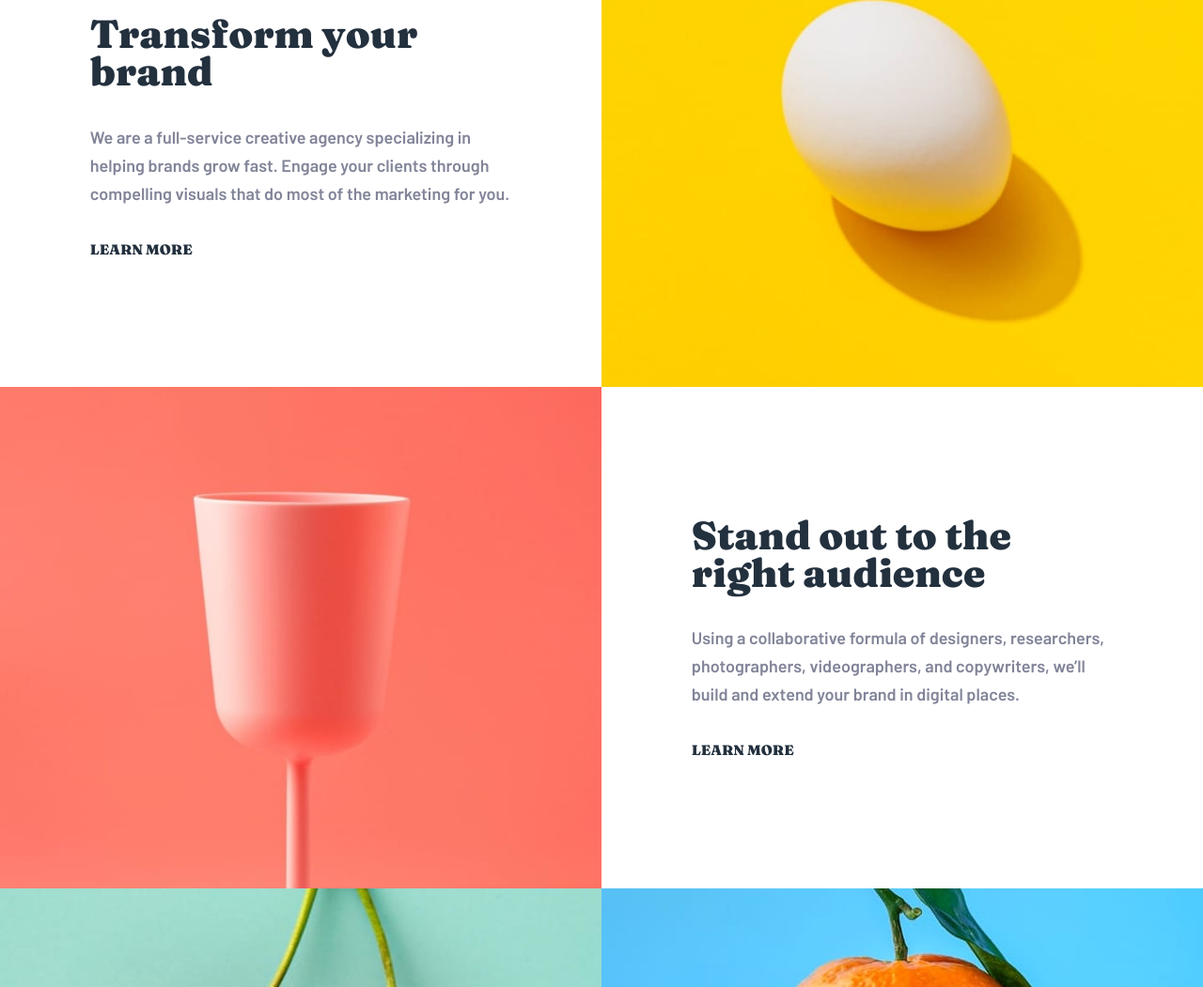
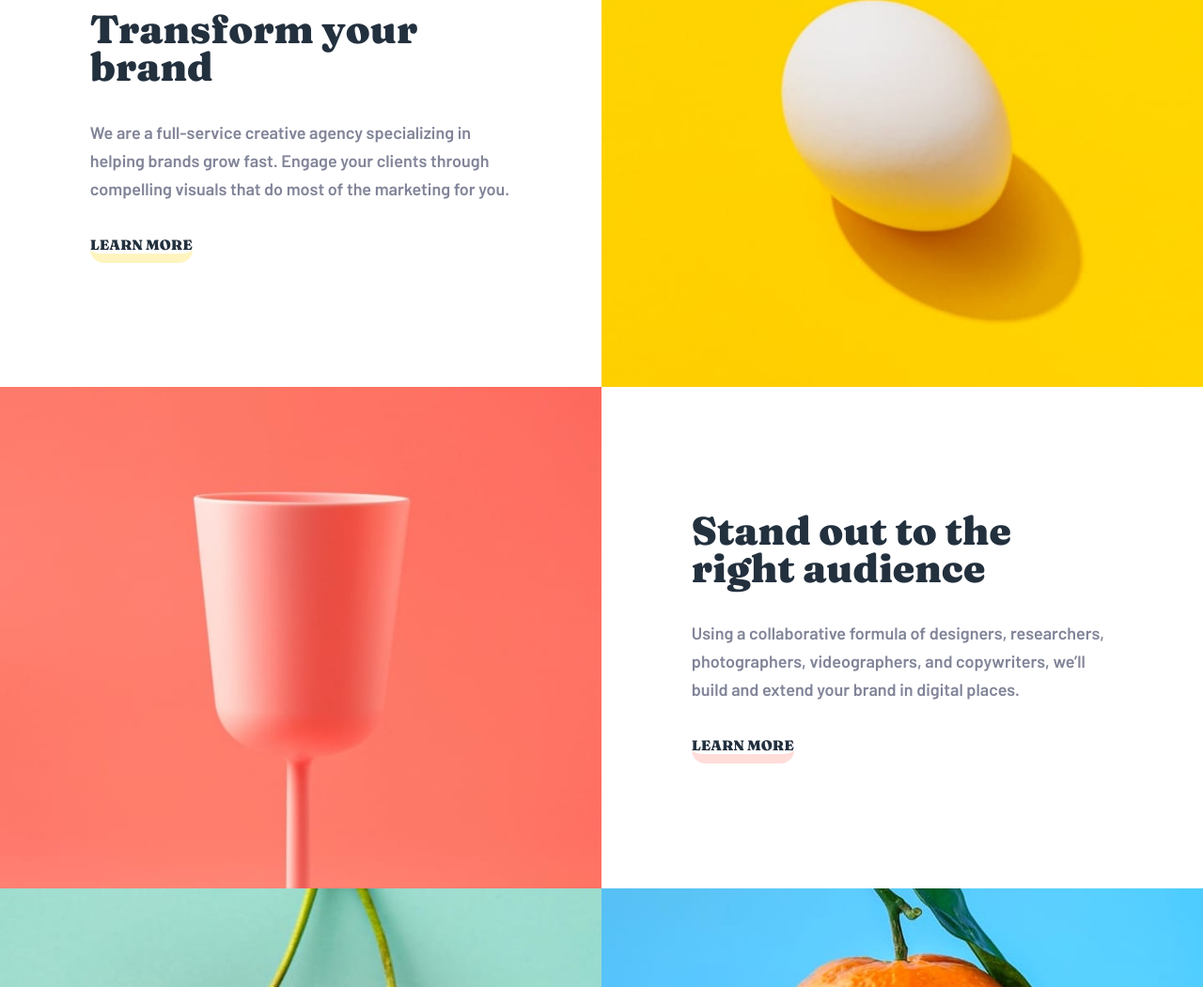
Before and after one commit to Frontend-Mentor-Projects-Daniel/sunnyside-agency-landing-page, a plain HTML site: page index.html in a window 1280 px wide. Shown: the part 921-1972 px from the top of the page at 94% size. Drawn offline with Linux system fonts and the light colour scheme.

Commit message:
style underlines for readme links

```diff
--- a/develop/css/blocks.css
+++ b/develop/css/blocks.css
@@ -155,6 +155,27 @@
 
 .group__text p {
   max-width: 44ch;
+}
+
+/*?---------------------
+**  READ-MORE LINKS
+----------------------*/
+.read-more--yellow {
+  border-bottom: 10px solid hsl(var(--clr-yellow), 0.25);
+  border-radius: 1.75rem;
+}
+
+.read-more--yellow:hover {
+  border-bottom: 10px solid hsl(var(--clr-yellow), 1);
+}
+
+.read-more--red {
+  border-bottom: 10px solid hsl(var(--clr-soft-red), 0.25);
+  border-radius: 1.75rem;
+}
+
+.read-more--red:hover {
+  border-bottom: 10px solid hsl(var(--clr-soft-red), 1);
 }
 
 @media only screen and (min-width: 48em) {
--- a/index.html
+++ b/index.html
@@ -96,7 +96,9 @@
               brands grow fast. Engage your clients through compelling visuals
               that do most of the marketing for you.
             </p>
-            <a href="#" class="[ text-uppercase ]">learn more</a>
+            <a href="#" class="[ read-more--yellow ][ text-uppercase ]"
+              >learn more</a
+            >
           </div>
           <div class="[ group__image ]">
             <picture>
@@ -126,7 +128,9 @@
               photographers, videographers, and copywriters, we’ll build and
               extend your brand in digital places.
             </p>
-            <a href="#" class="[ text-uppercase ]">learn more</a>
+            <a href="#" class="[ read-more--red ] [ text-uppercase ]"
+              >learn more</a
+            >
           </div>
 
           <div class="[ group__image ]">
```
